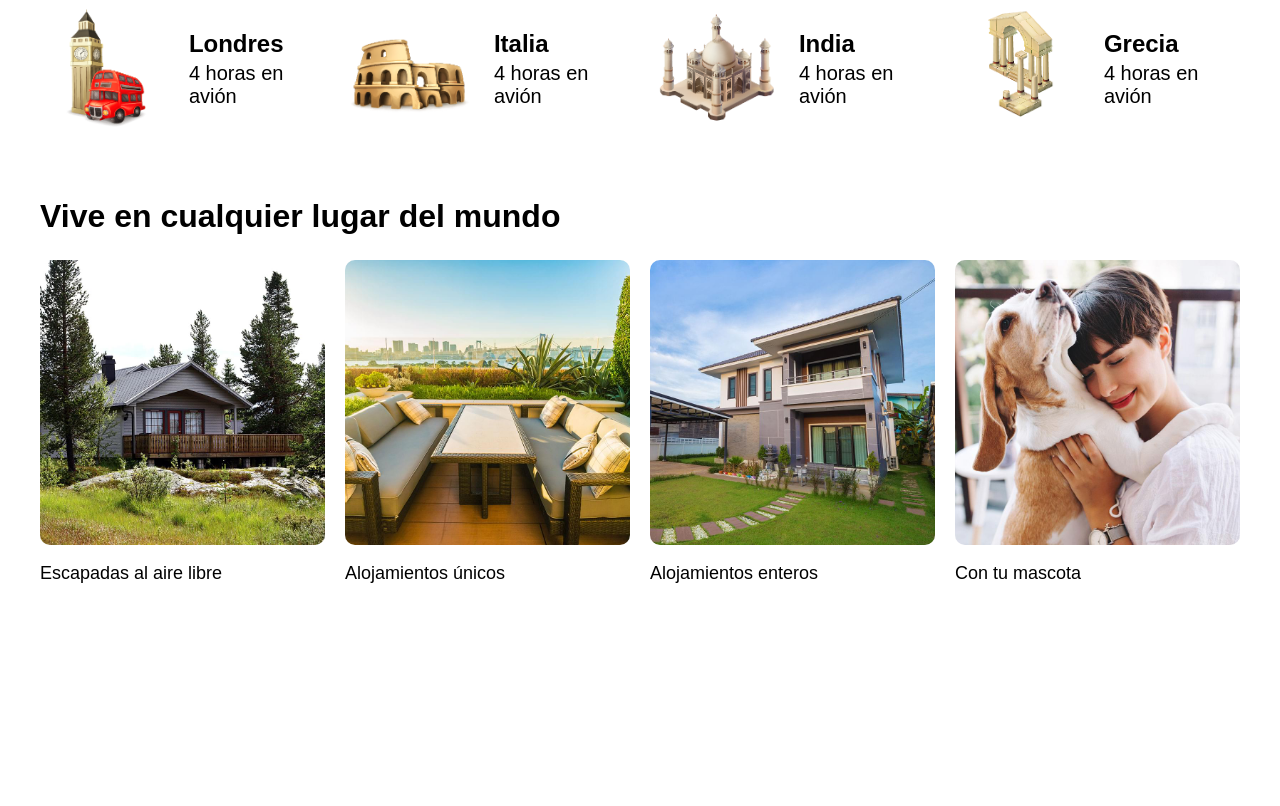
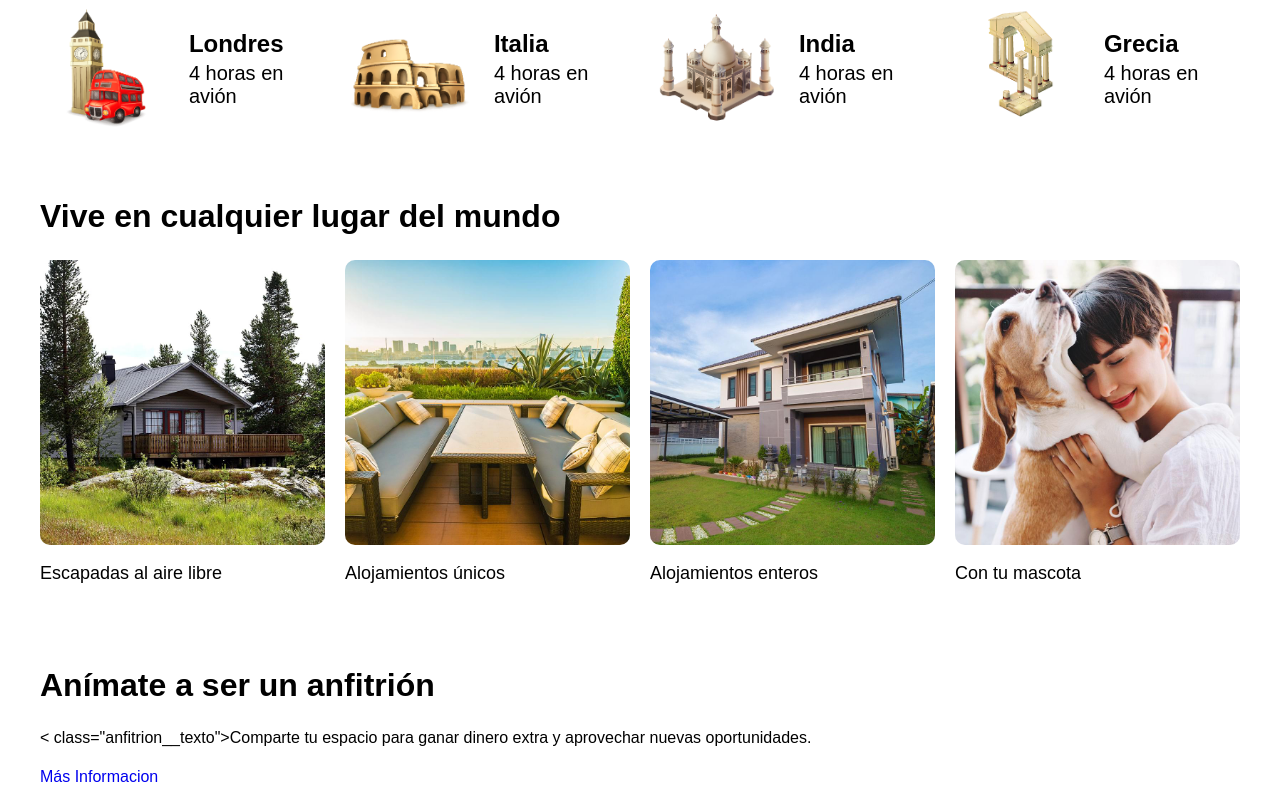
Before and after one commit to pedropalmeros/PodcastWeb, a website: page index.html in a window 1280 px wide. Shown: the part 1033-1839 px from the top of the page. Before the commit the page ends 1654 px from the top, so only its background shows below. Drawn offline with Linux system fonts and the light colour scheme.

Commit message:
Adding -Anfitrion- section, only HTML

```diff
--- a/index.html
+++ b/index.html
@@ -175,5 +175,13 @@
         </div>
     </section>
 
+    <section class="anfitrion contenedor seccion">
+        <div class="anfitrion__contenido">
+            <h2 class="anfitrion__heading">Anímate a ser un anfitrión</h2>
+            < class="anfitrion__texto">Comparte tu espacio para ganar dinero extra y aprovechar nuevas oportunidades.</p>
+            <a href="#" class="anfitrion__enlace">Más Informacion</a>
+        </div>
+    </section>
+
 </body>
 </html>
```
